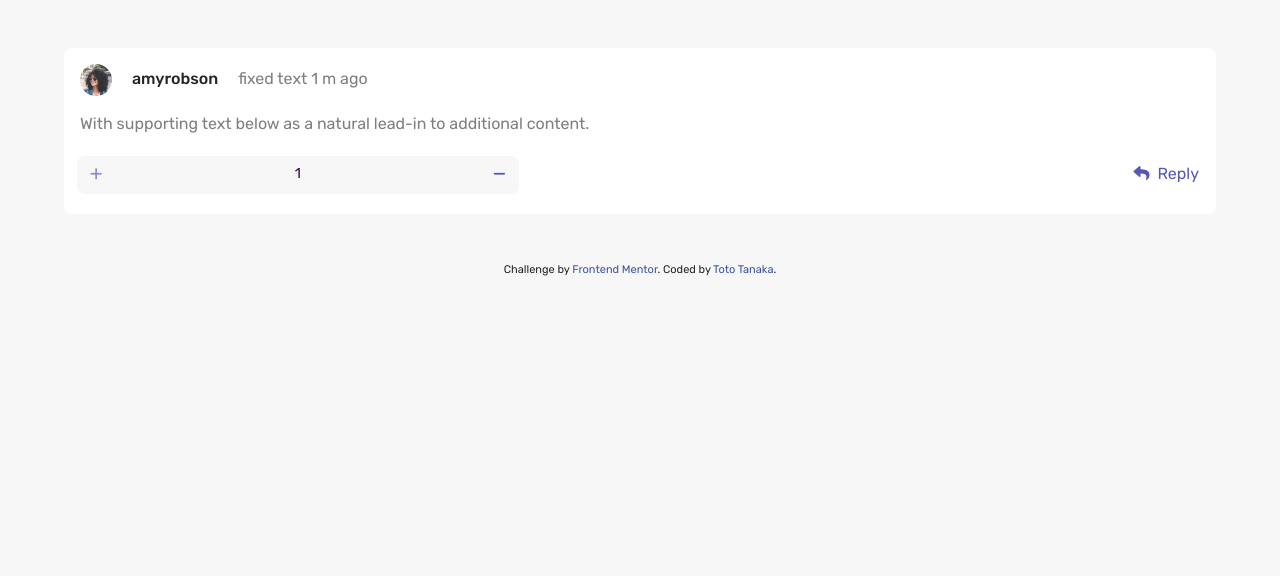
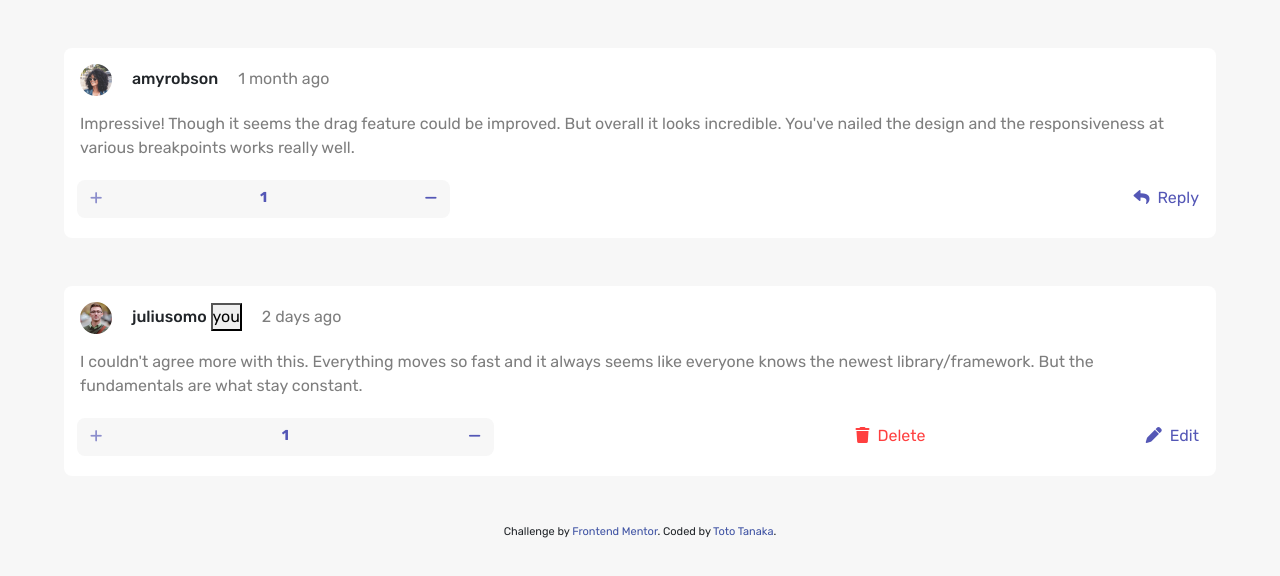
Before and after one commit to Toto-Kotaro-Tanaka/ss-interactive-comments-section, a plain HTML site: page index.html in a window 1280 px wide. Drawn offline with nearby package versions, Linux system fonts and the light colour scheme.

Commit message:
Add delete and edit card

```diff
--- a/assets/css/style.css
+++ b/assets/css/style.css
@@ -41,13 +41,12 @@ h5 {
 .input-group {
     background-color: #f7f7f7;
     border-radius: 0.5rem;
-    width: 80%;
 }
 
 .input-number {
     background-color: #f7f7f7;
     border: none;
-    color: hsl(281, 87%, 17%);
+    color: hsl(238, 40%, 52%);
     font-size: 0.9rem;
     padding: 0.2rem;
 }
@@ -61,9 +60,15 @@ h5 {
     color: hsl(238, 40%, 52%);
 }
 
-.--reply {
+.--reply,
+.--delete,
+.--edit {
     background-color: #fff;
     border: none;
     color: hsl(238, 40%, 52%) !important;
     text-align: end;
 }
+
+.--delete {
+    color: rgba(255, 0, 0, 0.753) !important;
+}
--- a/index.html
+++ b/index.html
@@ -42,31 +42,68 @@
             <div class="p-3">
                 <img class="d-inline --avatar" src="./images/avatars/image-amyrobson.png" alt="avatar">
                 <h5 class="d-inline">amyrobson</h5>
-                <p class="d-inline --time">fixed text 1 m ago</p>
+                <p class="d-inline --time">1 month ago</p>
             </div>
             <div>
-                <p class="card-text --text">With supporting text below as a natural lead-in to additional content.</p>
+                <p class="card-text --text">Impressive! Though it seems the drag feature could be improved. But overall it looks incredible. You've nailed the design and the responsiveness at various breakpoints works really well.</p>
             </div>
             <div class="card-body row">
                 <!-- Credit: Bootsnip https://bootsnipp.com/snippets/dGWP -->
-                <div class="col --input">
+                <div class="col m-0 --input">
                     <div class="input-group">
                         <span class="input-group-btn">
-							<button type="button" class="btn btn-default btn-number" disabled="disabled" data-type="minus" data-field="quant[1]">
-								<span class="glyphicon glyphicon-plus"><i class="fa-solid fa-plus fa-sm"></i></span>
+                            <button type="button" class="btn btn-default btn-number" disabled="disabled" data-type="minus" data-field="quant[1]">
+                                <span class="glyphicon glyphicon-plus"><i class="fa-solid fa-plus fa-sm"></i></span>
                         </button>
                         </span>
-                        <input type="text" name="quant[1]" class="form-control input-number text-center" value="1" min="1" max="99">
+                        <input type="text" name="quant[1]" class="form-control input-number font-weight-bold text-center" value="1" min="1" max="99">
                         <span class="input-group-btn">
-							<button type="button" class="btn btn-default btn-number" data-type="plus" data-field="quant[1]">
-								<span class="glyphicon glyphicon-minus"><i class="fa-solid fa-minus fa-sm"></i></span>
+                            <button type="button" class="btn btn-default btn-number" data-type="plus" data-field="quant[1]">
+                                <span class="glyphicon glyphicon-minus"><i class="fa-solid fa-minus fa-sm"></i></span>
                         </button>
                         </span>
                     </div>
                 </div>
                 <!-- Credit End -->
-                <div class="col pr-0 --reply">
+                <div class="col p-0 --reply">
+                </div>
+                <div class="col p-0 --reply">
                     <a href="#" class="btn btn-primary --reply"><i class="fa-solid fa-reply"></i><span class="pl-2 pr-0">Reply</span></a>
+                </div>
+            </div>
+        </div>
+        <!-- Card for Modal -->
+        <div class="card mt-5 mx-auto w--90">
+            <div class="p-3">
+                <img class="d-inline --avatar" src="./images/avatars/image-juliusomo.webp" alt="avatar">
+                <h5 class="d-inline">juliusomo</h5>
+                <button>you</button>
+                <p class="d-inline --time">2 days ago</p>
+            </div>
+            <div>
+                <p class="card-text --text">I couldn't agree more with this. Everything moves so fast and it always seems like everyone knows the newest library/framework. But the fundamentals are what stay constant.</p>
+            </div>
+            <div class="card-body row">
+                <div class="col m-0 --input">
+                    <div class="input-group">
+                        <span class="input-group-btn">
+                            <button type="button" class="btn btn-default btn-number" disabled="disabled" data-type="minus" data-field="quant[1]">
+                                <span class="glyphicon glyphicon-plus"><i class="fa-solid fa-plus fa-sm"></i></span>
+                        </button>
+                        </span>
+                        <input type="text" name="quant[1]" class="form-control input-number font-weight-bold text-center" value="1" min="1" max="99">
+                        <span class="input-group-btn">
+                            <button type="button" class="btn btn-default btn-number" data-type="plus" data-field="quant[1]">
+                                <span class="glyphicon glyphicon-minus"><i class="fa-solid fa-minus fa-sm"></i></span>
+                        </button>
+                        </span>
+                    </div>
+                </div>
+                <div class="col p-0 --reply">
+                    <a href="#" class="btn btn-primary pr-0 --delete"><i class="fa-solid fa-trash"></i><span class="pl-2 pr-0">Delete</span></a>
+                </div>
+                <div class="col-3 p-0 --reply">
+                    <a href="#" class="btn btn-primary --edit"><i class="fa-solid fa-pen"></i><span class="pl-2 pr-0">Edit</span></a>
                 </div>
             </div>
         </div>
```
